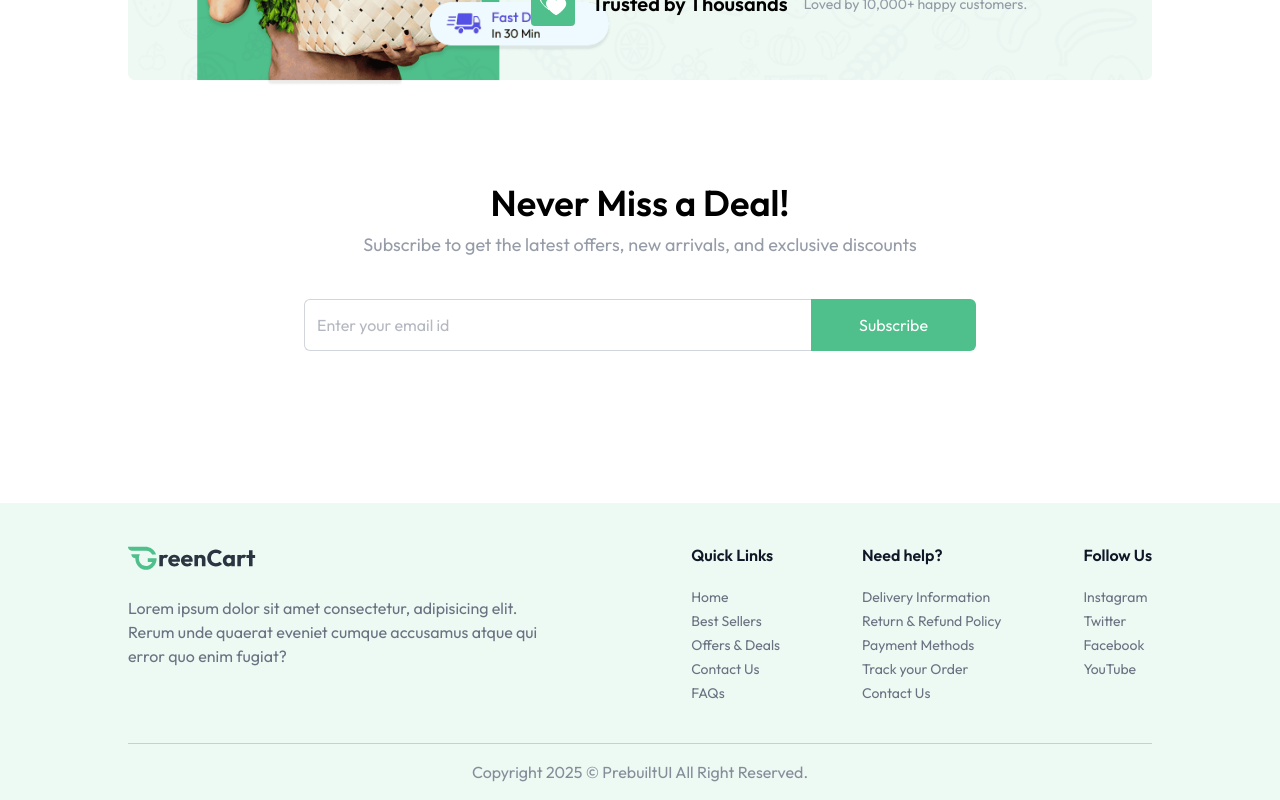
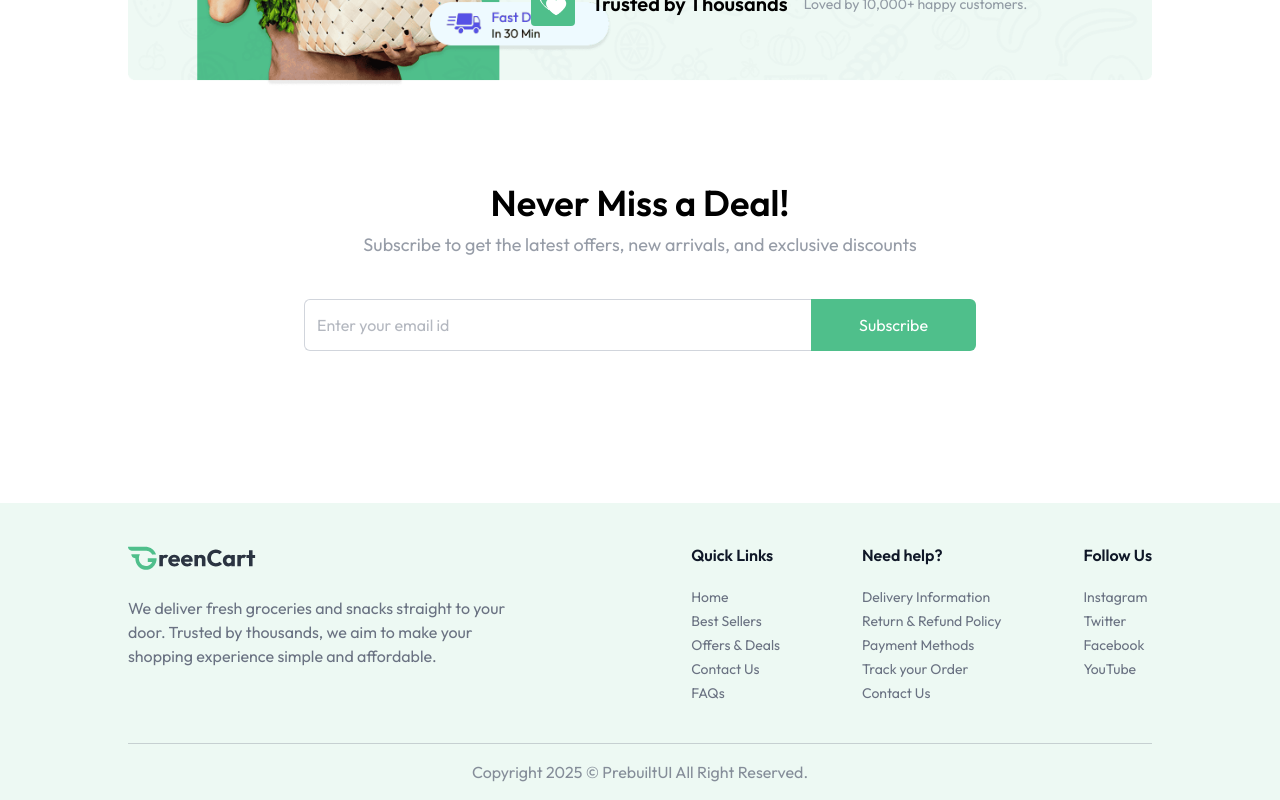
Before and after one commit to rigby200602/ecommerce_website, a React (Vite) app in the folder frontEnd/: page / in a window 1280 px wide. Shown: the part 1595-2395 px from the top of the page. Built offline with nearby package versions, Linux system fonts and the light colour scheme; a web font is replaced by a local one.

Commit message:
fix text

```diff
--- a/frontEnd/src/components/Footer.jsx
+++ b/frontEnd/src/components/Footer.jsx
@@ -6,7 +6,7 @@ const Footer = () => {
             <div className="flex flex-col md:flex-row items-start justify-between gap-10 py-10 border-b border-gray-500/30 text-gray-500">
                 <div>
                     <img className="w-34 md:w-32" src={assets.logo} alt="logo" />
-                    <p className="max-w-[410px] mt-6">Lorem ipsum dolor sit amet consectetur, adipisicing elit. Rerum unde quaerat eveniet cumque accusamus atque qui error quo enim fugiat?</p>
+                    <p className="max-w-[410px] mt-6">We deliver fresh groceries and snacks straight to your door. Trusted by thousands, we aim to make your shopping experience simple and affordable.</p>
                 </div>
                 <div className="flex flex-wrap justify-between w-full md:w-[45%] gap-5">
                     {footerLinks.map((section, index) => (
```
